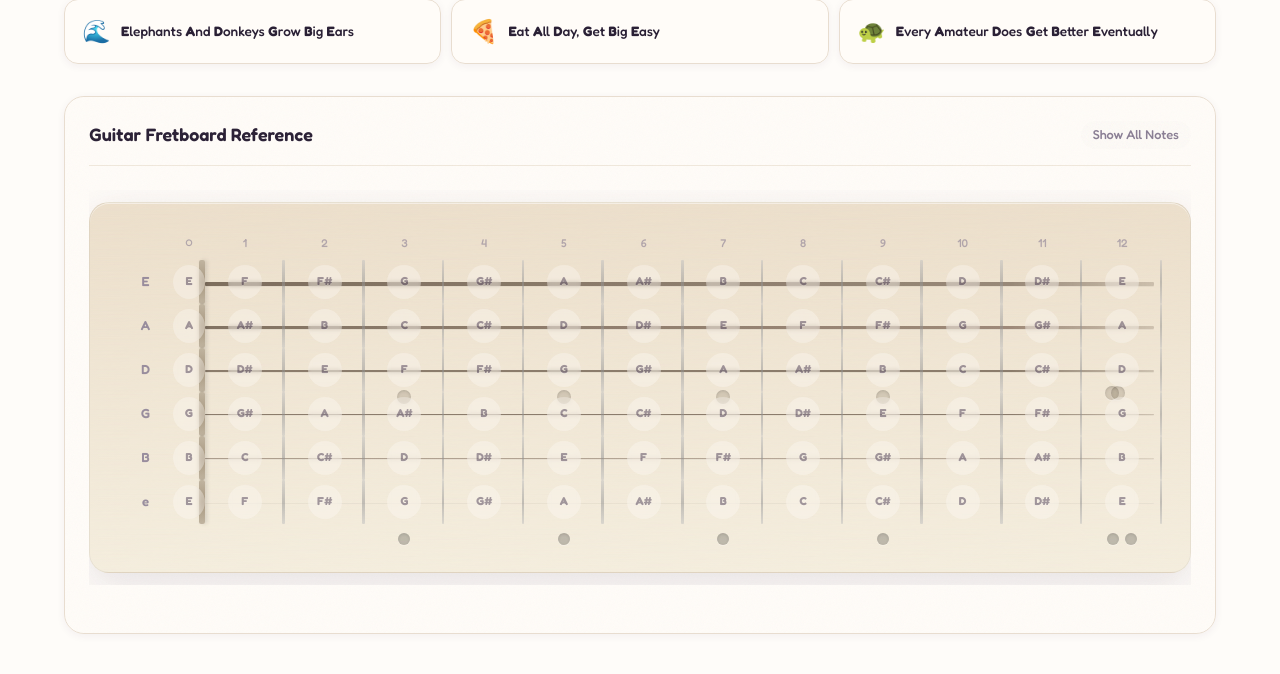
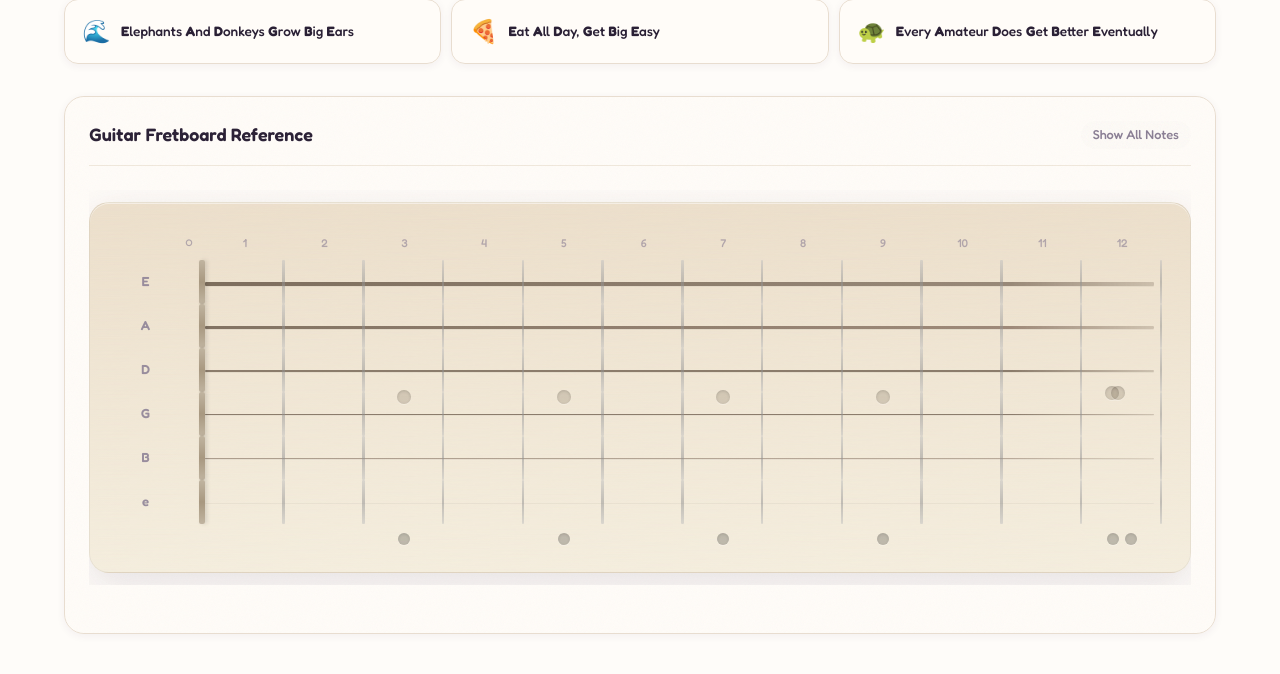
Before and after one commit to MichaelYoon-rgb/fantastic-giggle, a Django app: page / in a window 1280 px wide. Shown: the part 867-1541 px from the top of the page. Run offline with Django 5.2, Linux system fonts and the light colour scheme.

Commit message:
Hide notes by default, show on hover with bigger text and dark high-contrast bubble

```diff
--- a/static/css/style.css
+++ b/static/css/style.css
@@ -639,19 +639,19 @@ a:hover { color: var(--accent-hover); }
     transition: all 0.2s ease;
     position: relative;
     z-index: 3;
-    opacity: 0.55;
-    background: rgba(255, 252, 248, 0.6);
-    color: var(--text-secondary);
-    text-shadow: 0 1px 0 rgba(255,255,255,0.5);
-    backdrop-filter: blur(2px);
+    opacity: 0;
+    background: transparent;
+    color: transparent;
 }
 
 .fret-cell:hover .note-dot {
     opacity: 1;
-    background: rgba(255, 252, 248, 0.92);
-    color: var(--text-primary);
-    transform: scale(1.15);
-    box-shadow: 0 2px 10px rgba(60, 40, 80, 0.12);
+    background: rgba(42, 32, 53, 0.88);
+    color: #fff;
+    font-size: 0.92rem;
+    transform: scale(1.25);
+    box-shadow: 0 3px 14px rgba(42, 32, 53, 0.35);
+    text-shadow: 0 1px 3px rgba(0,0,0,0.3);
 }
 
 .note-dot.highlighted {
```
